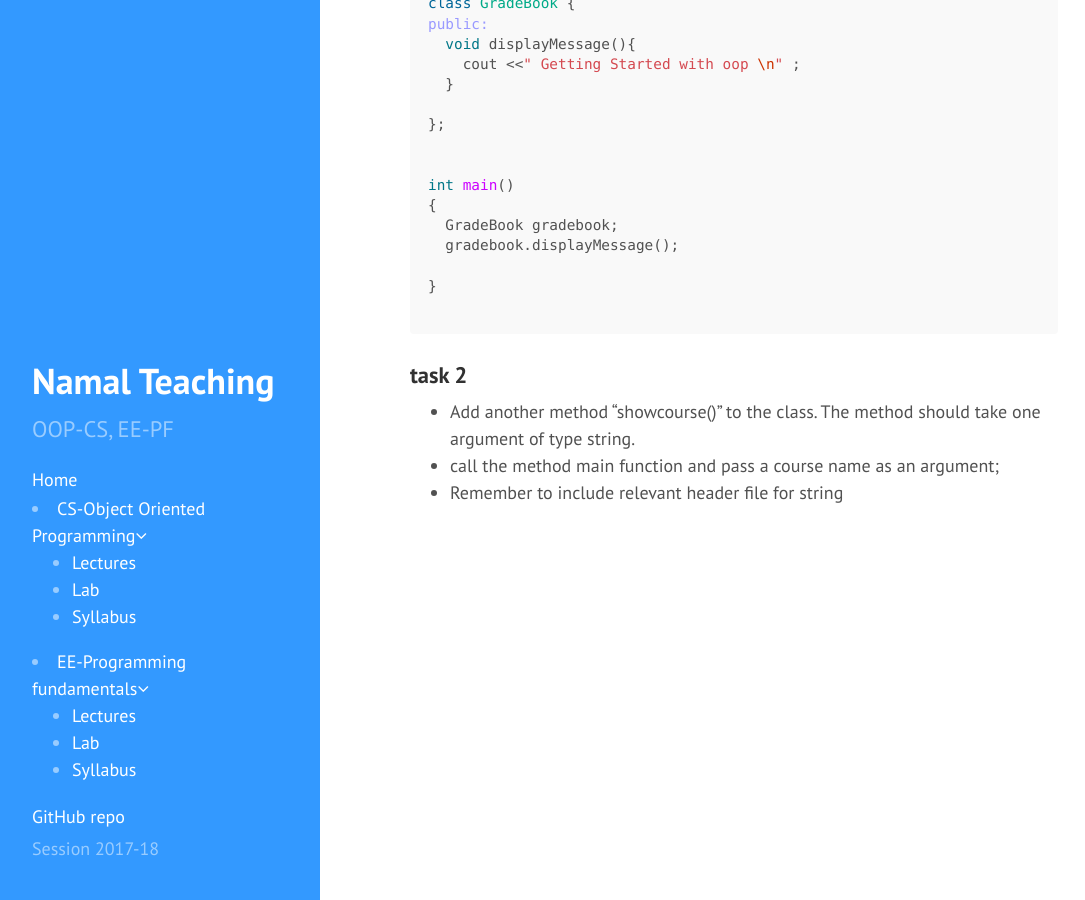
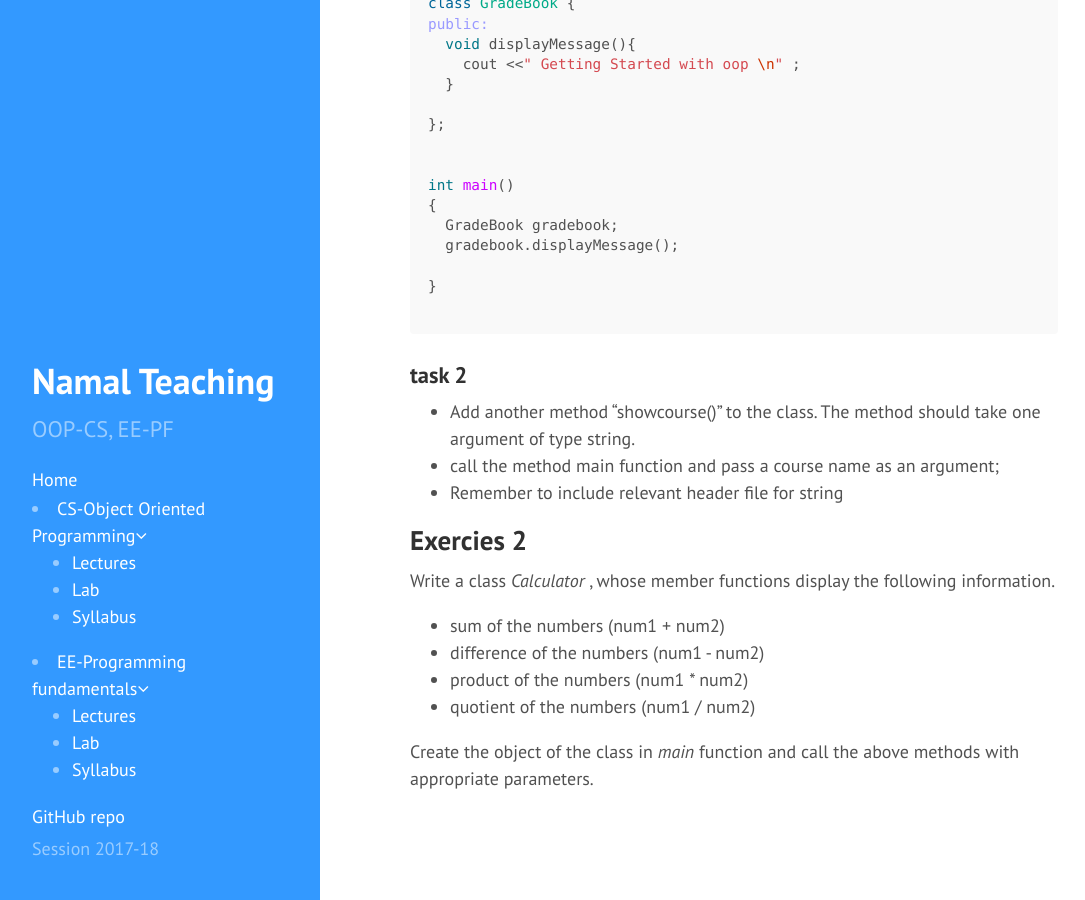
Before and after one commit to gulahmed/gulahmed.github.io, a Jekyll site: the page built from _pages/cs241-OOP/labs/02-basic-programs.md, in a window 1280 px wide and 900 px high, scrolled down 1006 px. Shown: the whole window, without its empty margins (4-1089 px from the left). Built offline with Jekyll 4.4.1, drawn with Linux system fonts in a browser that asks for light colours; nearby versions of some CDN libraries.

Commit message:
added an exercise in oop-lab2

```diff
--- a/_pages/cs241-OOP/labs/02-basic-programs.md
+++ b/_pages/cs241-OOP/labs/02-basic-programs.md
@@ -68,3 +68,16 @@ int main()
 - Add another method  "showcourse()"  to the class. The method should take one argument of type string.
 - call the method main function and pass a course name as an argument;
 - Remember to include relevant header file for string
+
+## Exercies 2
+
+ Write a class *Calculator* , whose member functions display the following
+ information.
+
+ - sum of the numbers            (num1 + num2)
+ - difference of the numbers     (num1 - num2)
+ - product of the numbers        (num1 * num2)
+ - quotient of the numbers       (num1 / num2)
+
+
+Create the object of the class in *main* function and call the above methods with appropriate parameters.
```
